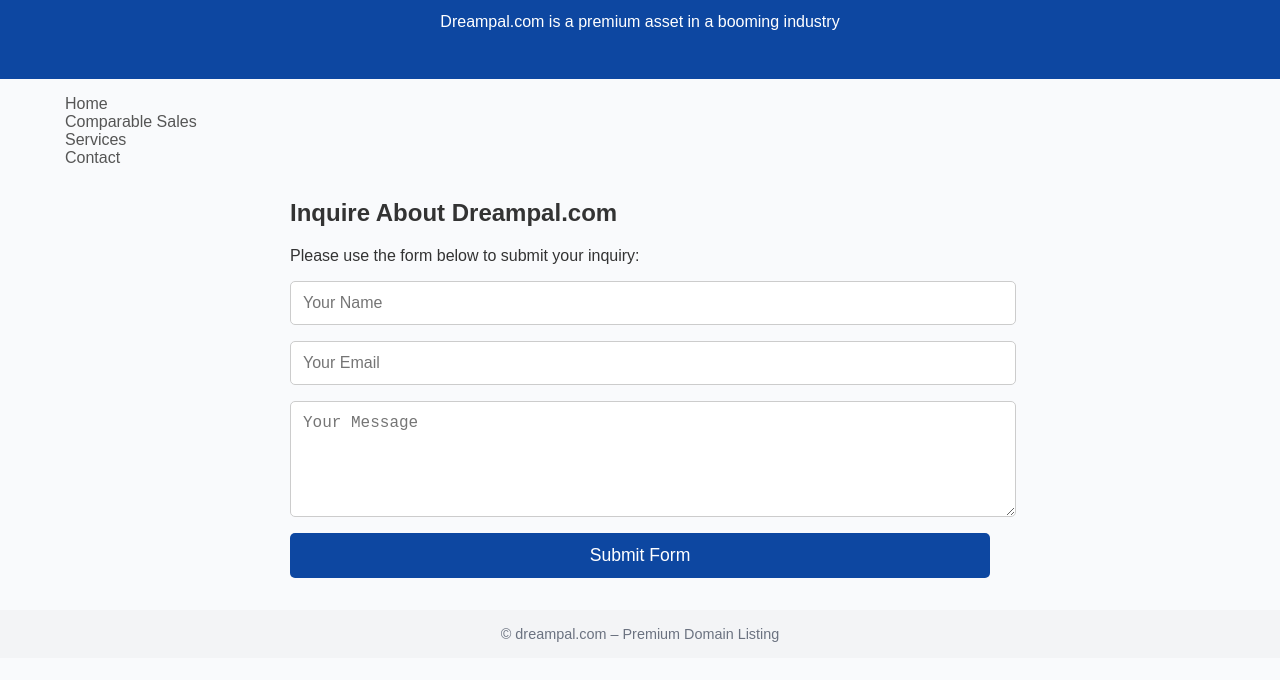
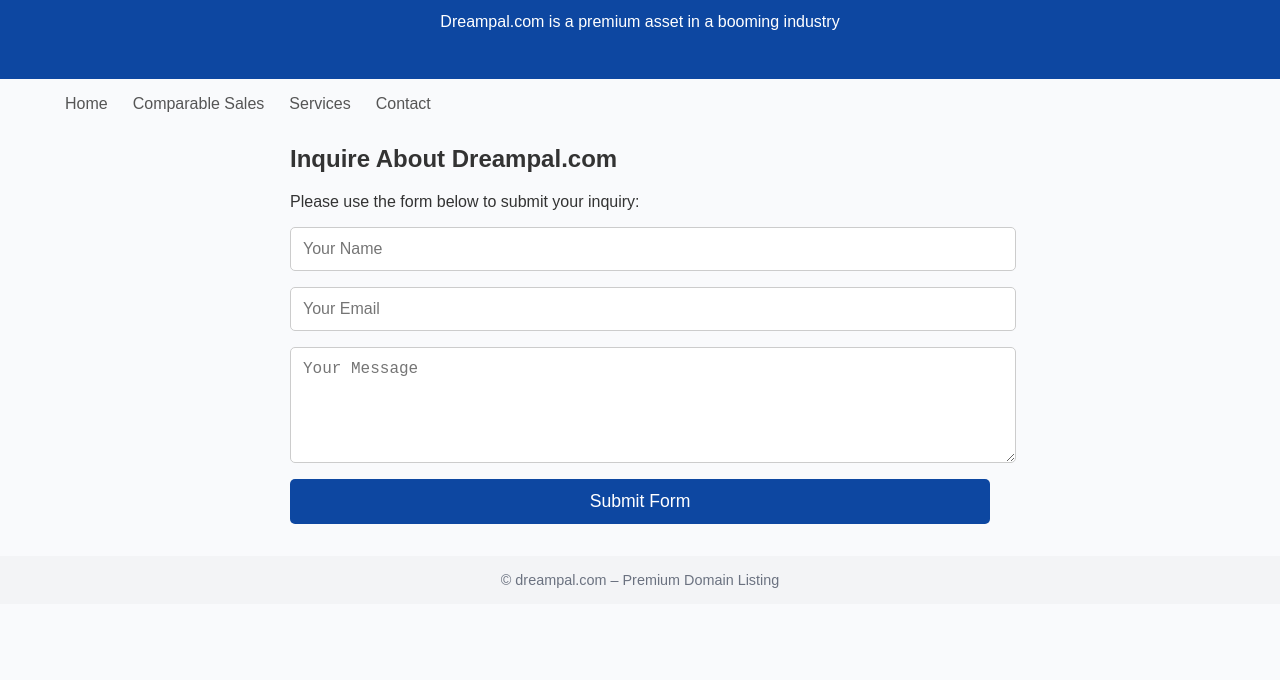
Before and after one commit to ch26282/dreampal.github.io, a plain HTML site: page contact5.html in a window 1280 px wide. Shown: the part 72-752 px from the top of the page. Drawn offline with Linux system fonts and the light colour scheme.

Commit message:
Update contact5.html

```diff
--- a/contact5.html
+++ b/contact5.html
@@ -12,7 +12,8 @@ header h1 { margin:0; font-size:2rem; }
 
   /* Desktop Navigation */
         .desktop-nav ul {
-            display: center;
+            display: flex;
+text-align: center;
             list-style: none;
         }
 
```
